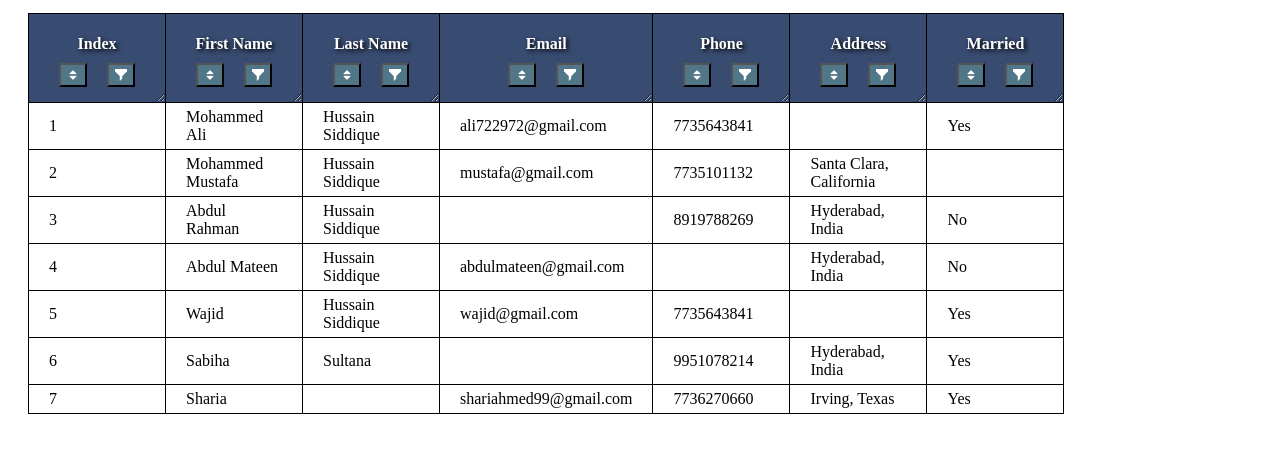
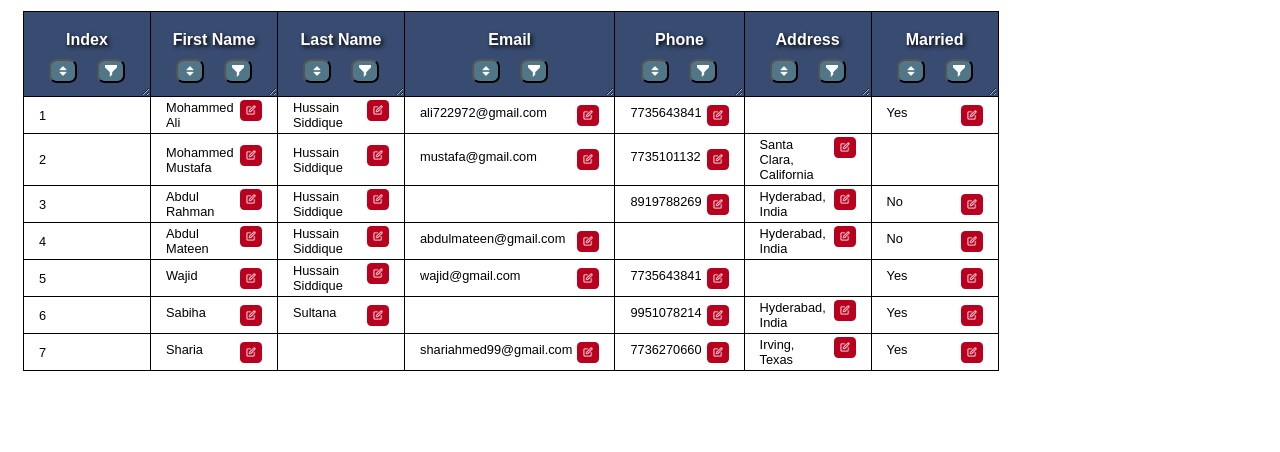
Before and after one commit to alihussain98/CustomTableReact, a React (Vite) app: page / in a window 1280 px wide. Shown: the top 452 px of the page. Built offline with nearby package versions, Linux system fonts and the light colour scheme.

Commit message:
Implemented Edit Functionality Locally

```diff
--- /dev/null
+++ b/src/components/RowCell.jsx
@@ -0,0 +1,68 @@
+import { useEffect, useState } from "react";
+import useAppStore from "../store/appStore";
+import editIcon from "../assets/edit.png";
+import checkMarkIcon from "../assets/checkmark.png";
+import "../index.css";
+
+const RowCell = ({ cellID, column, index, row }) => {
+  const [updatedRowData, setUpdatedRowData] = useState(row[column.columnName]);
+
+  const { editButtonClicked, setEditButtonClicked, editRowID, setEditRowID } =
+    useAppStore();
+
+  useEffect(() => {}, [editButtonClicked, editRowID]);
+
+  const submitEdit = (e) => {
+    e.preventDefault();
+    setEditButtonClicked(false);
+  };
+
+  const handleCellEdit = () => {
+    setEditRowID(cellID);
+    setEditButtonClicked(true);
+  };
+
+  return (
+    <td
+      className="rowDataStyle"
+      key={index}
+      onContextMenu={(e) => {
+        e.preventDefault();
+        console.log("Clicked");
+      }}
+    >
+      <div className="rowContainer">
+        <div>
+          {editRowID === cellID && editButtonClicked ? (
+            <>
+              <form className="editForm" onSubmit={submitEdit}>
+                <input
+                  type="text"
+                  defaultValue={updatedRowData}
+                  onChange={(e) => setUpdatedRowData(e.target.value)}
+                />
+                <button className="editButton" type="submit">
+                  <img className="editIcon" src={checkMarkIcon} />
+                </button>
+              </form>
+            </>
+          ) : (
+            <div>{updatedRowData}</div>
+          )}
+        </div>
+        <div>
+          {row[column.columnName] === undefined ||
+          column.columnName === "index" ? (
+            ""
+          ) : (
+            <button className="editButton" onClick={() => handleCellEdit()}>
+              <img className="editIcon" src={editIcon} />
+            </button>
+          )}
+        </div>
+      </div>
+    </td>
+  );
+};
+
+export default RowCell;
--- a/src/components/TableColumn.jsx
+++ b/src/components/TableColumn.jsx
@@ -20,6 +20,7 @@ const TableColumn = ({ column, rows }) => {
     filterButtonClicked,
     setFilterButtonClicked,
   } = useAppStore();
+
   const [columnWidth, setColumnWidth] = useState(column.width);
 
   useEffect(() => {
--- a/src/components/TableRow.jsx
+++ b/src/components/TableRow.jsx
@@ -1,13 +1,22 @@
-import React from "react";
 import "../index.css";
+import RowCell from "./RowCell";
 
 const TableRow = ({ row, columns }) => {
   return (
     <>
       <tr>
-        {columns.map((column, index) => (
-          <td key={index}>{row[column.columnName]}</td>
-        ))}
+        {columns.map((column, index) => {
+          const cellID = parseInt(row.id + column.id);
+          return (
+            <RowCell
+              key={cellID}
+              cellID={cellID}
+              column={column}
+              index={index}
+              row={row}
+            />
+          );
+        })}
       </tr>
     </>
   );
--- a/src/index.css
+++ b/src/index.css
@@ -3,7 +3,7 @@ th,
 td {
   border: 1px solid black;
   border-collapse: collapse;
-  padding: 5px 20px;
+  padding: 3px 15px;
 }
 
 table {
@@ -26,6 +26,7 @@ th {
   background-color: #507687;
   padding-top: 0px;
   margin: 0px 10px 10px 10px;
+  border-radius: 30%;
 }
 
 .columnButton:hover {
@@ -34,6 +35,12 @@ th {
 
 .columnTitlePTag {
   margin-bottom: 10px;
+  font-family: Arial, Helvetica, sans-serif;
+}
+
+.rowDataStyle {
+  font-family: Arial, Helvetica, sans-serif;
+  font-size: 0.8rem;
 }
 
 .columnIcon {
@@ -71,3 +78,28 @@ th {
   background-color: #b8001f;
   color: white;
 }
+
+.editIcon {
+  width: 10px;
+  height: 10px;
+  filter: invert(1);
+}
+
+.editButton {
+  margin-left: 5px;
+  background-color: #b8001f;
+  border-radius: 20%;
+  border: none;
+  padding: 3px 6px;
+}
+
+.rowContainer {
+  display: flex;
+  flex-direction: row;
+  justify-content: space-between;
+}
+
+.editForm {
+  display: flex;
+  flex: 1;
+}
--- a/src/rows.json
+++ b/src/rows.json
@@ -1,6 +1,6 @@
 [
     {
-      "id": "1",
+      "id": 1,
       "index": "1",
       "firstname": "Mohammed Ali",
       "lastname": "Hussain Siddique",
@@ -9,7 +9,7 @@
       "married": "Yes"
     },
     {
-      "id": "2",
+      "id": 2,
       "index": "2",
       "firstname": "Mohammed Mustafa",
       "lastname": "Hussain Siddique",
@@ -18,7 +18,7 @@
       "address":"Santa Clara, California"
     },
     {
-      "id": "3",
+      "id": 3,
       "index": "3",
       "firstname": "Abdul Rahman",
       "lastname": "Hussain Siddique",
@@ -27,7 +27,7 @@
       "married": "No"
     },
     {
-      "id": "4",
+      "id": 4,
       "index": "4",
       "firstname": "Abdul Mateen",
       "lastname": "Hussain Siddique",
@@ -36,7 +36,7 @@
       "married": "No"
     },
     {
-      "id": "5",
+      "id": 5,
       "index": "5",
       "firstname": "Wajid",
       "lastname": "Hussain Siddique",
@@ -45,7 +45,7 @@
       "married": "Yes"
     },
     {
-      "id": "6",
+      "id": 6,
       "index": "6",
       "firstname": "Sabiha",
       "lastname": "Sultana",
@@ -54,7 +54,7 @@
       "married": "Yes"
     },
     {
-      "id": "7",
+      "id": 7,
       "index": "7",
       "firstname": "Sharia",
       "email": "shariahmed99@gmail.com",
--- a/src/store/appStore.js
+++ b/src/store/appStore.js
@@ -76,6 +76,18 @@ const useAppStore = create((set) => ({
       filterButtonClicked: !state.filterButtonClicked,
     }));
   },
+  editButtonClicked: false,
+  setEditButtonClicked: (value) => {
+    set(() => ({
+      editButtonClicked: value,
+    }));
+  },
+  editRowID: "",
+  setEditRowID: (value) => {
+    set(() => ({
+      editRowID: value,
+    }));
+  },
 }));
 
 export default useAppStore;
```
Also changed, not shown: src/assets/checkmark.png (added), src/assets/edit.png (added).
